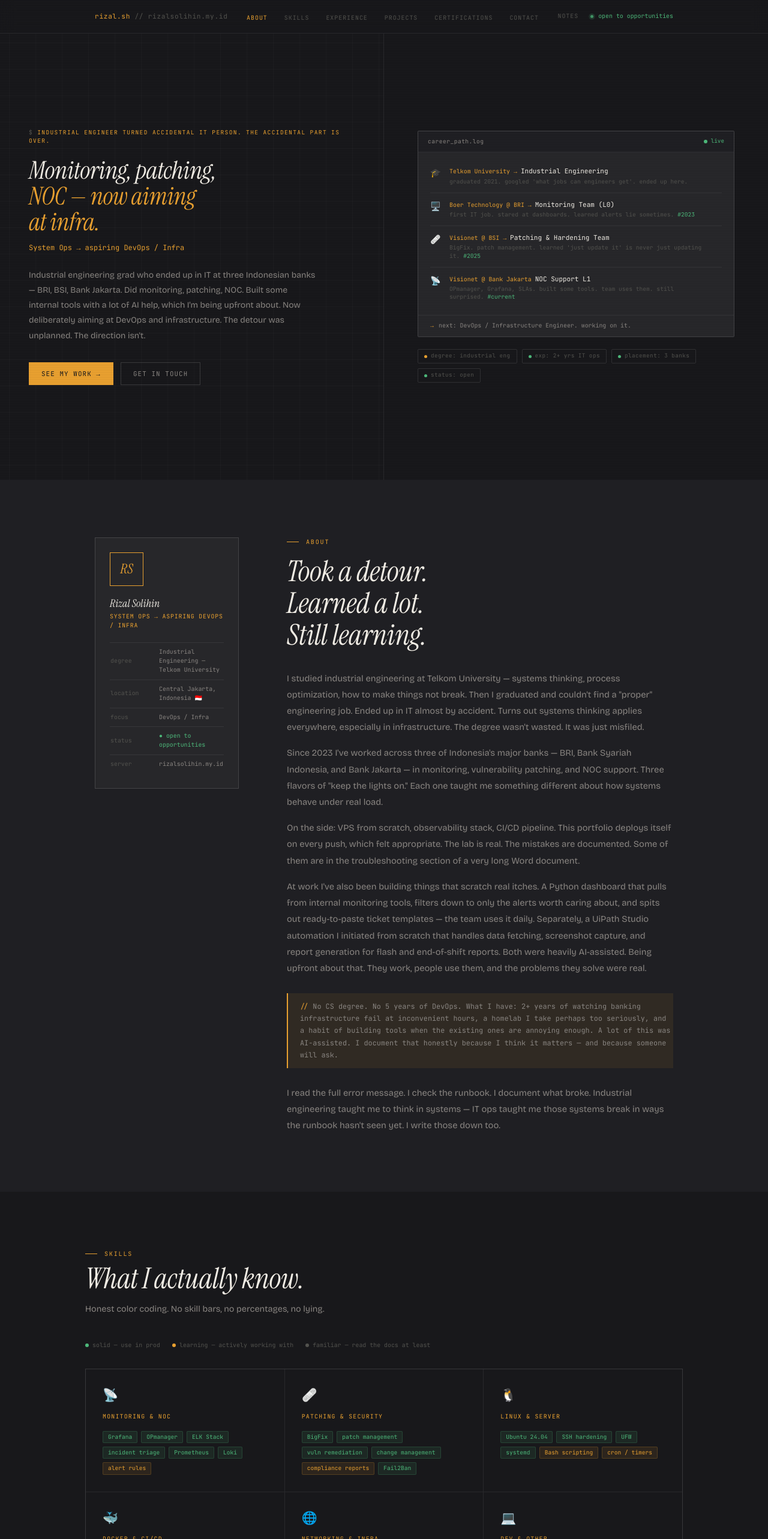
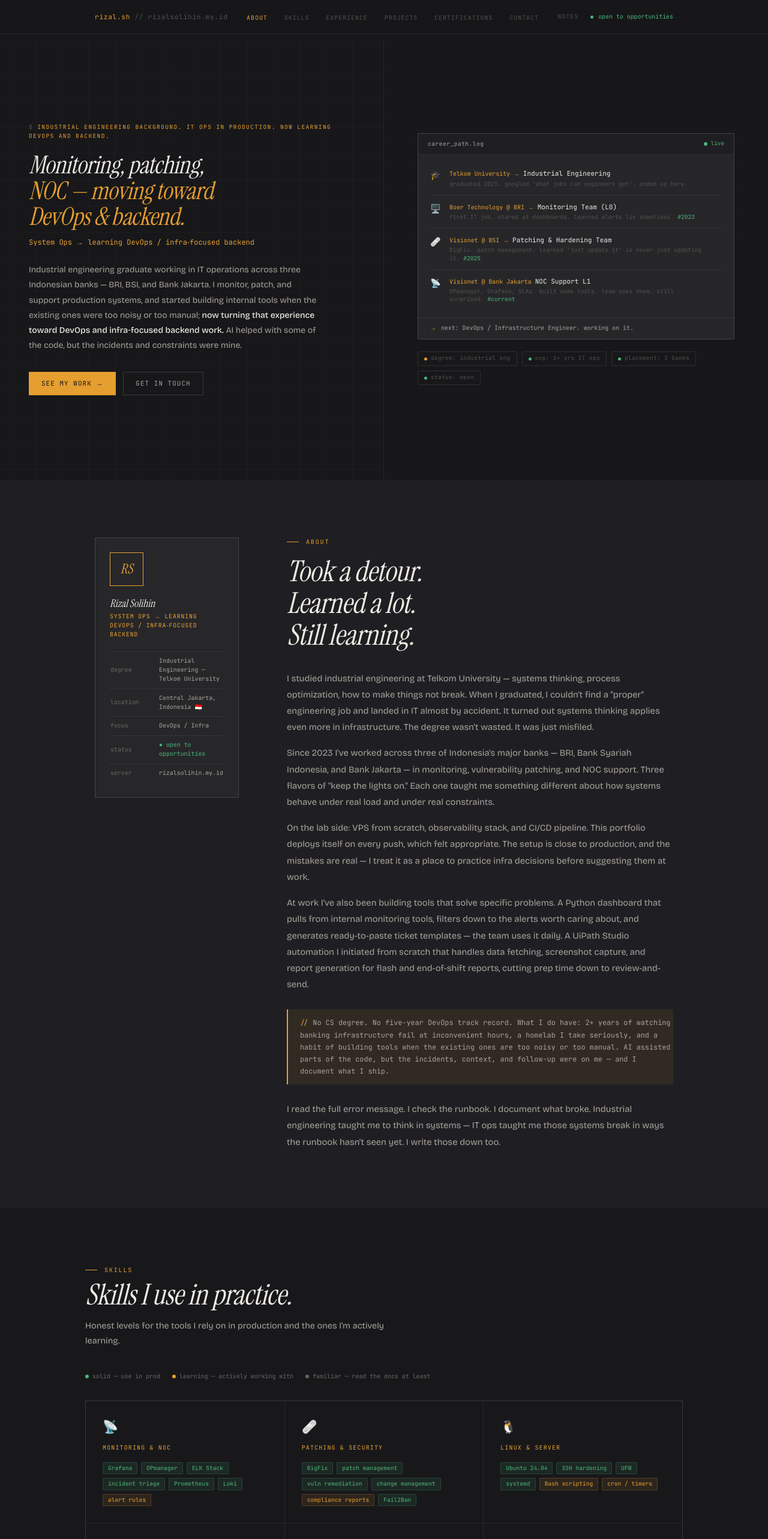
Before and after one commit to ripisopol/portfolio, a Next.js app: page / in a window 1280 px wide. Shown: the top 2566 px of the page at 60% size. Built offline with nearby package versions, Linux system fonts and the light colour scheme.

Commit message:
update portfolio

```diff
--- a/app/globals.css
+++ b/app/globals.css
@@ -1,5 +1,3 @@
-@import url('https://fonts.googleapis.com/css2?family=Instrument+Serif:ital@0;1&family=JetBrains+Mono:wght@300;400;500;700&family=Bricolage+Grotesque:opsz,wght@12..96,300;12..96,400;12..96,500;12..96,600&display=swap');
-
 @tailwind base;
 @tailwind components;
 @tailwind utilities;
--- a/app/layout.tsx
+++ b/app/layout.tsx
@@ -1,6 +1,28 @@
 import type { Metadata } from "next";
 import "./globals.css";
 import { config } from "@/lib/config";
+import {
+  Instrument_Serif,
+  JetBrains_Mono,
+  Bricolage_Grotesque,
+} from "next/font/google";
+
+const serif = Instrument_Serif({
+  subsets: ["latin"],
+  variable: "--font-serif",
+  weight: "400",
+  style: ["normal", "italic"],
+});
+
+const mono = JetBrains_Mono({
+  subsets: ["latin"],
+  variable: "--font-mono",
+});
+
+const sans = Bricolage_Grotesque({
+  subsets: ["latin"],
+  variable: "--font-sans",
+});
 
 export const metadata: Metadata = {
   title: config.name,
@@ -9,8 +31,11 @@ export const metadata: Metadata = {
 
 export default function RootLayout({ children }: { children: React.ReactNode }) {
   return (
-    <html lang="en">
-      <body>{children}</body>
+    <html
+      lang="en"
+      className={`${sans.variable} ${serif.variable} ${mono.variable}`}
+    >
+      <body className="font-sans">{children}</body>
     </html>
   );
 }
--- a/components/Hero.tsx
+++ b/components/Hero.tsx
@@ -19,7 +19,7 @@ export default function Hero() {
   const { hero, careerPath, currentFocus } = config;
 
   return (
-    <section id="hero" className="min-h-screen pt-14 grid grid-cols-1 lg:grid-cols-2 overflow-hidden">
+    <section id="hero" className="min-h-screen pt-16 grid grid-cols-1 lg:grid-cols-2 overflow-hidden">
 
       {/* ── Left ── */}
       <div className="relative flex flex-col justify-center overflow-hidden border-r border-white/[0.07]">
--- a/components/Nav.tsx
+++ b/components/Nav.tsx
@@ -7,6 +7,7 @@ const links = ["about", "skills", "experience", "projects", "certifications", "c
 
 export default function Nav() {
   const [active, setActive] = useState("");
+  const [open, setOpen] = useState(false);
 
   useEffect(() => {
     const obs = new IntersectionObserver(
@@ -25,15 +26,15 @@ export default function Nav() {
   }, []);
 
   return (
-    <nav className="fixed top-0 left-0 right-0 z-50 h-14 border-b border-white/[0.07] bg-[#18181b]/88 backdrop-blur-md">
-      <div className="max-w-[1060px] mx-auto px-8 lg:px-12 h-full flex items-center justify-between">
+    <header className="fixed top-0 left-0 right-0 z-50 border-b border-white/[0.07] bg-[#18181b]/90 backdrop-blur-md">
+      <nav className="max-w-[1060px] mx-auto px-4 sm:px-8 lg:px-12 h-14 flex items-center justify-between">
         {/* logo */}
         <span className="font-mono text-[0.7rem] tracking-[0.06em] text-amber">
           {config.nameShort}{" "}
           <span className="text-[#52524e]">// {config.domain}</span>
         </span>
 
-        {/* links */}
+        {/* desktop links */}
         <ul className="hidden md:flex gap-7 list-none">
           {links.map((id) => (
             <li key={id}>
@@ -49,11 +50,72 @@ export default function Nav() {
           ))}
         </ul>
 
-        {/* notes link + status badge */}
-        <div className="flex items-center gap-5">
+        {/* notes link + status badge / mobile toggle */}
+        <div className="flex items-center gap-4">
+          <div className="hidden sm:flex items-center gap-5">
             <a
               href="/blog"
               className="font-mono text-[0.62rem] tracking-[0.1em] uppercase text-[#52524e] hover:text-amber transition-colors duration-200"
+            >
+              notes
+            </a>
+            <div className="hidden md:flex items-center gap-2 font-mono text-[0.62rem] text-green">
+              <span className="w-[5px] h-[5px] rounded-full bg-green animate-breathe" />
+              {config.status}
+            </div>
+          </div>
+
+          {/* mobile menu button */}
+          <button
+            type="button"
+            className="md:hidden inline-flex items-center justify-center w-8 h-8 border border-white/[0.12] text-dim hover:text-amber hover:border-amber transition-colors"
+            aria-label="Toggle navigation"
+            aria-expanded={open}
+            onClick={() => setOpen((v) => !v)}
+          >
+            <span className="sr-only">Toggle navigation</span>
+            <span className="flex flex-col gap-[3px]">
+              <span
+                className={`block w-3.5 h-[1px] bg-current transition-transform ${
+                  open ? "translate-y-[4px] rotate-45" : ""
+                }`}
+              />
+              <span
+                className={`block w-3.5 h-[1px] bg-current transition-opacity ${
+                  open ? "opacity-0" : "opacity-100"
+                }`}
+              />
+              <span
+                className={`block w-3.5 h-[1px] bg-current transition-transform ${
+                  open ? "-translate-y-[4px] -rotate-45" : ""
+                }`}
+              />
+            </span>
+          </button>
+        </div>
+      </nav>
+
+      {/* mobile menu */}
+      {open && (
+        <div className="md:hidden border-t border-white/[0.07] bg-[#18181b]/95 backdrop-blur-md">
+          <div className="max-w-[1060px] mx-auto px-4 sm:px-8 pb-3 pt-2 flex flex-col gap-1.5">
+            {links.map((id) => (
+              <a
+                key={id}
+                href={`#${id}`}
+                onClick={() => setOpen(false)}
+                className={`block font-mono text-[0.7rem] tracking-[0.14em] uppercase py-1.5 ${
+                  active === id ? "text-amber" : "text-[#d4d4d8]"
+                }`}
+              >
+                {id}
+              </a>
+            ))}
+            <div className="mt-2 flex items-center justify-between">
+              <a
+                href="/blog"
+                className="font-mono text-[0.65rem] tracking-[0.12em] uppercase text-[#52524e] hover:text-amber transition-colors duration-200"
+                onClick={() => setOpen(false)}
               >
                 notes
               </a>
@@ -63,6 +125,8 @@ export default function Nav() {
               </div>
             </div>
           </div>
-    </nav>
+        </div>
+      )}
+    </header>
   );
 }
--- a/components/Skills.tsx
+++ b/components/Skills.tsx
@@ -21,8 +21,8 @@ export default function Skills() {
         <Reveal>
           <SectionHeader
             tag="skills"
-            title="What I actually know."
-            sub="Honest color coding. No skill bars, no percentages, no lying."
+            title="Skills I use in practice."
+            sub="Honest levels for the tools I rely on in production and the ones I’m actively learning."
           />
           <div className="flex flex-wrap gap-5 mb-8">
             {legendItems.map((li) => (
--- a/lib/config.ts
+++ b/lib/config.ts
@@ -14,17 +14,17 @@ export const config = {
   location:     "Central Jakarta, Indonesia 🇮🇩",
   degree:       "Industrial Engineering — Telkom University",
   status:       "open to opportunities",
-  currentFocus: "System Ops → aspiring DevOps / Infra",
+  currentFocus: "System Ops → learning DevOps / infra‑focused backend",
 
   // ── Hero ─────────────────────────────────────────────────────
   hero: {
-    eyebrow: "Industrial engineer turned accidental IT person. The accidental part is over.",
+    eyebrow: "Industrial engineering background. IT ops in production. Now learning DevOps and backend.",
 
-    titleLines: ["Monitoring, patching,", "NOC — now aiming", "at infra."],
+    titleLines: ["Monitoring, patching,", "NOC — moving toward", "DevOps & backend."],
 
-    bio: "Industrial engineering grad who ended up in IT at three Indonesian banks — BRI, BSI, Bank Jakarta. Did monitoring, patching, NOC. Built some internal tools with a lot of AI help, which I'm being upfront about. Now deliberately aiming at DevOps and infrastructure. The detour was unplanned. The direction isn't.",
+    bio: "Industrial engineering graduate working in IT operations across three Indonesian banks — BRI, BSI, and Bank Jakarta. I monitor, patch, and support production systems, and started building internal tools when the existing ones were too noisy or too manual; now turning that experience toward DevOps and infra‑focused backend work. AI helped with some of the code, but the incidents and constraints were mine.",
 
-    boldInBio: "deliberately building toward DevOps and infrastructure.",
+    boldInBio: "now turning that experience toward DevOps and infra‑focused backend work.",
 
     cta1: { label: "See my work",  href: "#projects" },
     cta2: { label: "Get in touch", href: "#contact" },
@@ -78,13 +78,13 @@ export const config = {
     headlineLines: ["Took a detour.", "Learned a lot.", "Still learning."],
 
     paragraphs: [
-      `I studied industrial engineering at Telkom University — systems thinking, process optimization, how to make things not break. Then I graduated and couldn't find a "proper" engineering job. Ended up in IT almost by accident. Turns out systems thinking applies everywhere, especially in infrastructure. The degree wasn't wasted. It was just misfiled.`,
-      `Since 2023 I've worked across three of Indonesia's major banks — BRI, Bank Syariah Indonesia, and Bank Jakarta — in monitoring, vulnerability patching, and NOC support. Three flavors of "keep the lights on." Each one taught me something different about how systems behave under real load.`,
-      `On the side: VPS from scratch, observability stack, CI/CD pipeline. This portfolio deploys itself on every push, which felt appropriate. The lab is real. The mistakes are documented. Some of them are in the troubleshooting section of a very long Word document.`,
-      `At work I've also been building things that scratch real itches. A Python dashboard that pulls from internal monitoring tools, filters down to only the alerts worth caring about, and spits out ready-to-paste ticket templates — the team uses it daily. Separately, a UiPath Studio automation I initiated from scratch that handles data fetching, screenshot capture, and report generation for flash and end-of-shift reports. Both were heavily AI-assisted. Being upfront about that. They work, people use them, and the problems they solve were real.`,
+      `I studied industrial engineering at Telkom University — systems thinking, process optimization, how to make things not break. When I graduated, I couldn't find a "proper" engineering job and landed in IT almost by accident. It turned out systems thinking applies even more in infrastructure. The degree wasn't wasted. It was just misfiled.`,
+      `Since 2023 I've worked across three of Indonesia's major banks — BRI, Bank Syariah Indonesia, and Bank Jakarta — in monitoring, vulnerability patching, and NOC support. Three flavors of "keep the lights on." Each one taught me something different about how systems behave under real load and under real constraints.`,
+      `On the lab side: VPS from scratch, observability stack, and CI/CD pipeline. This portfolio deploys itself on every push, which felt appropriate. The setup is close to production, and the mistakes are real — I treat it as a place to practice infra decisions before suggesting them at work.`,
+      `At work I've also been building tools that solve specific problems. A Python dashboard that pulls from internal monitoring tools, filters down to the alerts worth caring about, and generates ready-to-paste ticket templates — the team uses it daily. A UiPath Studio automation I initiated from scratch that handles data fetching, screenshot capture, and report generation for flash and end-of-shift reports, cutting prep time down to review-and-send.`,
     ],
 
-    honestQuote: `No CS degree. No 5 years of DevOps. What I have: 2+ years of watching banking infrastructure fail at inconvenient hours, a homelab I take perhaps too seriously, and a habit of building tools when the existing ones are annoying enough. A lot of this was AI-assisted. I document that honestly because I think it matters — and because someone will ask.`,
+    honestQuote: `No CS degree. No five-year DevOps track record. What I do have: 2+ years of watching banking infrastructure fail at inconvenient hours, a homelab I take seriously, and a habit of building tools when the existing ones are too noisy or too manual. AI assisted parts of the code, but the incidents, context, and follow-up were on me — and I document what I ship.`,
 
     closing: `I read the full error message. I check the runbook. I document what broke. Industrial engineering taught me to think in systems — IT ops taught me those systems break in ways the runbook hasn't seen yet. I write those down too.`,
   },
@@ -171,7 +171,12 @@ export const config = {
       period:  "Jul 2025 – present",
       type:    "current" as const,
       desc:    "Monitor network, systems, servers, and applications using OPmanager and Grafana. Perform initial diagnosis, escalate to L2/L3 per SLA, handle incident documentation and shift handovers. Where the runbook meets 2am reality.",
-      tags:    ["OPmanager", "Grafana", "incident response", "SLA", "ticketing", "escalation", "health checks"],
+      highlights: [
+        "Own first-line investigation for production alerts in banking environments, escalating clearly and on time to L2/L3.",
+        "Keep incident records and shift handovers structured so issues are easy to trace and follow up.",
+        "Use monitoring data (Grafana, OPmanager) to spot recurring patterns and suggest runbook improvements.",
+      ],
+      tags: ["OPmanager", "Grafana", "incident response", "SLA", "ticketing", "escalation", "health checks"],
     },
     {
       title:   "System Operation Administrator — Patching & Hardening",
@@ -179,7 +184,12 @@ export const config = {
       period:  "Jan 2025 – May 2025",
       type:    "past" as const,
       desc:    "Deployed and monitored OS and application patches using BigFix across BSI infrastructure. Tracked compliance, generated remediation reports, collaborated with security and infra teams. Learned that \"just update it\" is rarely that simple.",
-      tags:    ["BigFix", "patch management", "vulnerability remediation", "compliance", "change control", "Windows", "Linux"],
+      highlights: [
+        "Ran patch deployments with BigFix across Windows and Linux servers under change-management constraints.",
+        "Tracked patch compliance and surfaced gaps to infra and security teams in a way they could act on.",
+        "Learned to coordinate maintenance windows and rollbacks when \"just update it\" introduced new issues.",
+      ],
+      tags: ["BigFix", "patch management", "vulnerability remediation", "compliance", "change control", "Windows", "Linux"],
     },
     {
       title:   "IT Engineer — Monitoring Team (L0)",
@@ -187,7 +197,12 @@ export const config = {
       period:  "Apr 2023 – Jun 2023",
       type:    "past" as const,
       desc:    "First IT role. Monitored banking application dashboards and infrastructure using ELK Stack. Detected anomalies, opened incident tickets, performed health checks on servers and core banking systems. The job that started the whole obsession.",
-      tags:    ["ELK Stack", "monitoring", "alerting", "incident tickets", "health checks", "shift handover"],
+      highlights: [
+        "Monitored ELK dashboards for core banking applications and infrastructure during shift-based coverage.",
+        "Raised incident tickets with enough context that higher-level teams could act quickly.",
+        "Handled routine health checks and shift handovers, learning how production incidents actually unfold.",
+      ],
+      tags: ["ELK Stack", "monitoring", "alerting", "incident tickets", "health checks", "shift handover"],
     },
     // ✏️  Add more: copy a block above
   ],
@@ -196,22 +211,25 @@ export const config = {
   // status: "live" | "wip" | "idea"
   projects: [
     {
-      name:   "NOC Alert Dashboard",
-      desc:   "Python web app built for my team at work — funnels alerts from internal monitoring tools down to only what needs attention. Healthy services stay hidden unless toggled. Has up/down history per service and generates ready-to-paste ticket and escalation templates. Adopted by the full team. L2 said it makes life easier, which is the highest possible praise in NOC.",
-      stack:  ["Python", "REST APIs", "AI-assisted"],
+      name:   "Shift Report Automation",
+      desc:   "Internal UiPath Studio automation that semi-automates our four-hour Flash report cycle. A local robot captures dashboard screenshots via UI automation, pulls caption data from the monitoring API, and prepares content for WhatsApp group delivery so the team reviews and sends instead of rebuilding reports from scratch.",
+      highlights: [
+        "Automates the heavy lifting in a manual process where someone took screenshots, wrote captions, and sent Flash reports to a WhatsApp group every four hours.",
+        "Uses UiPath Studio to drive the UI for screenshots and call the monitoring API for accurate captions from internal dashboards.",
+        "Runs as an internal tool from a local UiPath robot, turning each cycle into a quick review-and-send step instead of a full manual rebuild.",
+      ],
+      stack:  ["UiPath Studio", "HTTP Requests", "Excel", "UI Automation"],
       status: "live" as const,
-      links:  [],
-    },
-    {
-      name:   "Shift Report Automation",
-      desc:   "UiPath Studio automation I initiated and built from scratch at work. Handles data fetching, screenshot capture of dashboard panels, and report generation for two report types — flash reports (WhatsApp) and end-of-shift reports (HTML email + Excel). Reduced report prep from manual writing to review-and-send. Distributed to multiple teams, layers, and managers.",
-      stack:  ["UiPath Studio", "HTTP Requests", "Excel", "UI Automation"],
-      status: "wip" as const,
       links:  [],
     },
     {
       name:   "VPS Lab — Full Production Setup",
       desc:   "Built a production-style VPS from scratch. SSH hardening, UFW firewall, Docker, Nginx Proxy Manager with auto-SSL, GitHub Actions CI/CD, full observability stack. Real server, real config, real mistakes documented along the way.",
+      highlights: [
+        "Configures a single VPS to feel like a small production environment, not a toy VM.",
+        "Uses Docker and Nginx Proxy Manager with auto-SSL to host multiple services safely.",
+        "Connects GitHub Actions to build and deploy containers, mirroring CI/CD patterns from work.",
+      ],
       stack:  ["Ubuntu 24.04", "Docker", "Nginx Proxy Manager", "Grafana", "Prometheus", "Loki", "GitHub Actions"],
       status: "live" as const,
       links:  [{ icon: "↗", href: "https://github.com/ripisopol" }],
@@ -219,6 +237,11 @@ export const config = {
     {
       name:   "Observability Stack",
       desc:   "Self-hosted monitoring — Prometheus scrapes metrics, Loki aggregates logs, Promtail ships them, Grafana visualizes everything. All containers internal, accessible only through HTTPS reverse proxy. Overkill for one server. Still worth it.",
+      highlights: [
+        "Aggregates metrics and logs into a single place using Prometheus, Loki, and Grafana.",
+        "Runs all observability components behind HTTPS with restricted access, mirroring production expectations.",
+        "Used as a lab to experiment with alert rules and dashboards before applying ideas at work.",
+      ],
       stack:  ["Grafana", "Prometheus", "Loki", "Promtail", "Node Exporter", "Docker Compose"],
       status: "live" as const,
       links:  [{ icon: "↗", href: "https://grafana.rizalsolihin.my.id" }],
@@ -226,6 +249,11 @@ export const config = {
     {
       name:   "This Portfolio",
       desc:   "Push to main → GitHub Actions builds Docker image → pushes to GHCR → SSHes into VPS → pulls and restarts. Zero manual steps. A portfolio that deploys itself felt appropriate for someone trying to get into DevOps.",
+      highlights: [
+        "Uses Docker and GHCR to build and ship the app as a container on every push to main.",
+        "Automates deployment to a VPS over SSH, removing manual steps from the release process.",
+        "Acts as a simple but real example of CI/CD and infra as part of a personal project.",
+      ],
       stack:  ["Next.js 15", "TypeScript", "Tailwind CSS", "Docker", "GitHub Actions", "GHCR"],
       status: "live" as const,
       links:  [
@@ -239,12 +267,11 @@ export const config = {
   // ── Contact ──────────────────────────────────────────────────
   contact: {
     headline: "Let's talk.",
-    subtext:  "Open to DevOps, infra, or IT ops roles. Also open to feedback on the Grafana dashboards, though be gentle.",
+    subtext:  "Open to DevOps, cloud / infrastructure, or backend roles with a strong operations focus.",
     availability: "Open to Work",
-    availDesc:    "Looking for DevOps, infrastructure, or IT operations roles. 2+ years experience across banking environments. Based in Central Jakarta. Open to remote or on-site.",
+    availDesc:    "Looking for DevOps, cloud / infrastructure, or backend roles with an operations focus. 2+ years experience across banking environments. Based in Central Jakarta. Open to remote or on-site.",
     links: [
       { icon: "✉",  label: "rizalsolihin@hotmail.com",  href: "mailto:rizalsolihin@hotmail.com" },
-      { icon: "✉",  label: "ripisopol@gmail.com",       href: "mailto:ripisopol@gmail.com" },
       { icon: "⌥",  label: "github.com/ripisopol",      href: "https://github.com/ripisopol" },
       { icon: "⇗",  label: "linkedin.com/in/rizalsolihin", href: "https://linkedin.com/in/rizalsolihin" },
     ],
@@ -261,21 +288,7 @@ export const config = {
       status:   "expired" as const,
       credUrl:  "",   // ✏️  paste credential URL if you have it
     },
-    {
-      name:     "Your Cert Name Here",
-      issuer:   "Issuing Body",
-      year:     "2025",
-      status:   "done" as const,
-      credUrl:  "",
-    },
-    {
-      name:     "Another Cert in Progress",
-      issuer:   "Issuing Body",
-      year:     "",
-      status:   "inprogress" as const,
-      credUrl:  "",
-    },
-    // ✏️  Add more: copy a block above
+    // ✏️  Add more real certifications here when you have them
   ],
 
   // ── Currently Learning ───────────────────────────────────────
@@ -302,11 +315,11 @@ export const config = {
   // ── Open To ──────────────────────────────────────────────────
   openTo: [
     "DevOps Engineer",
-    "Infrastructure Engineer",
-    "IT Operations",
-    "NOC / SOC",
-    "Site Reliability Engineering",
-    // ✏️  Remove anything that doesn't fit, add anything that does
+    "Cloud / Infrastructure Engineer",
+    "Site Reliability Engineer",
+    "Platform Engineer",
+    "Backend Engineer (infra / operations focus)",
+    "IT Operations / NOC",
   ],
 
   // ── References ───────────────────────────────────────────────
@@ -314,16 +327,9 @@ export const config = {
   //     leave contact blank until you have permission to share publicly.
   //     Or just leave the placeholder text as-is.
   references: {
-    note: "Available on request.",
+    note: "Professional references available on request.",
     items: [
-      {
-        name:     "Your Reference Name",
-        title:    "Their Job Title",
-        company:  "Their Company",
-        relation: "e.g. Direct supervisor at Visionet",
-        contact:  "",   // ✏️  only add if you have permission
-      },
-      // ✏️  Add more: copy a block above
+      // ✏️  Add references here once you have permission to share their details
     ],
   },
 };
--- a/tailwind.config.ts
+++ b/tailwind.config.ts
@@ -5,16 +5,16 @@ const config: Config = {
   theme: {
     extend: {
       fontFamily: {
-        serif: ["Instrument Serif", "Georgia", "serif"],
-        mono:  ["JetBrains Mono", "monospace"],
-        sans:  ["Bricolage Grotesque", "sans-serif"],
+        serif: ["var(--font-serif)"],
+        mono: ["var(--font-mono)"],
+        sans: ["var(--font-sans)"],
       },
       colors: {
         ink:   { DEFAULT: "#18181b", 2: "#1f1f23", 3: "#27272a" },
         amber: "#e8a030",
         green: "#4db87a",
-        muted: "#888480",
-        dim:   "#52524e",
+        muted: "#a9a39b",
+        dim:   "#6b6660",
       },
     },
   },
```
Also changed, not shown: components/Experience.tsx (+13 -3 lines), components/Projects.tsx (+13 -3 lines). Lines whose indentation alone changed are shown as unchanged.
